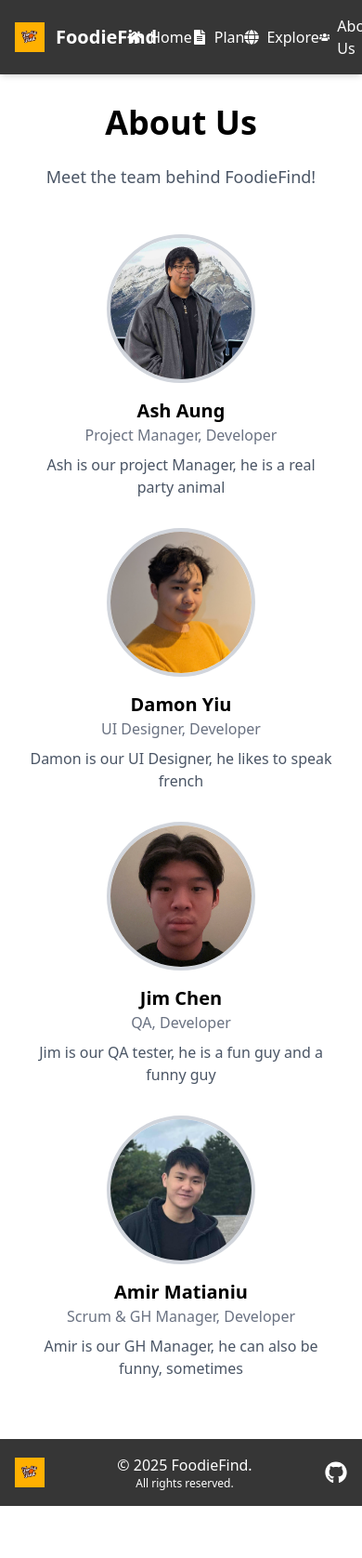
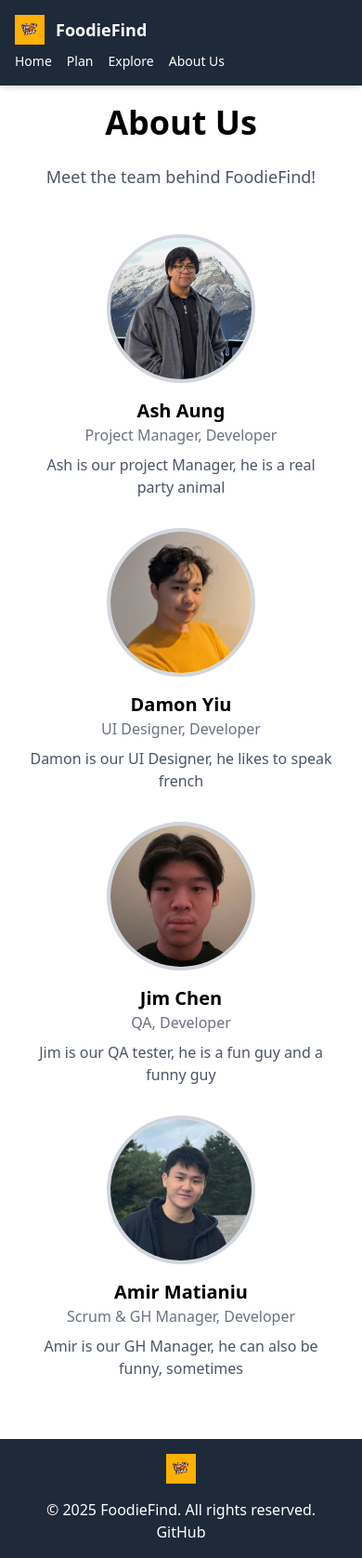
Before and after one commit to CMPT-276-SPRING-2025/final-project-12-woods, a React (Vite) app in the folder foodiefind/: page /about in a window 390 px wide. Shown: the whole page at 93% size. Before the commit the page ends 1620 px from the top, so only its background shows below. Built offline with nearby package versions, Linux system fonts and the light colour scheme.

Commit message:
optimizing for mobile
optimized for mobile

```diff
--- a/foodiefind/src/App.jsx
+++ b/foodiefind/src/App.jsx
@@ -13,33 +13,18 @@ function App() {
       {/* Add flex container and ensure it fills the viewport */}
       <div className="flex flex-col min-h-screen">
         {/* Navigation - Changed to specific hex color #363636 */}
-        <nav className="py-4 shadow-md fixed w-full top-0 z-10" style={{ backgroundColor: '#363636' }}>
-          <div className="container mx-auto flex items-center justify-evenly px-4">
-            {/* Logo/Brand as a homepage link */}
-            <Link to="/" className="flex items-center hover:!text-orange-500">
+        <nav className="py-4 shadow-md fixed w-full top-0 z-10 bg-gray-800">
+          <div className="container mx-auto flex flex-wrap items-center justify-between px-4">
+            <Link to="/" className="flex items-center hover:text-orange-500">
               <img src="/Foodie.png" alt="FoodieFind Logo" className="h-8 w-8 mr-3" />
-              <span className="text-white text-xl font-bold">FoodieFind</span>
+              <span className="text-white text-lg sm:text-xl font-bold">FoodieFind</span>
             </Link>
-
-            {/* Home */}
-            <Link to="/" className="!text-white hover:!text-orange-500 flex items-center">
-              <FaHome className="mr-2" /> Home
-            </Link>
-
-            {/* Plan */}
-            <Link to="/plan" className="!text-white hover:!text-orange-500 flex items-center">
-              <FaFileAlt className="mr-2" /> Plan
-            </Link>
-
-            {/* Explore */}
-            <Link to="/explore" className="!text-white hover:!text-orange-500 flex items-center">
-              <FaGlobe className="mr-2" /> Explore
-            </Link>
-
-            {/* About Us */}
-            <Link to="/about" className="!text-white hover:!text-orange-500 flex items-center">
-              <FaUsers className="mr-2" /> About Us
-            </Link>
+            <div className="flex flex-wrap gap-4 mt-2 sm:mt-0">
+              <Link to="/" className="text-white hover:text-orange-500 text-sm sm:text-base">Home</Link>
+              <Link to="/plan" className="text-white hover:text-orange-500 text-sm sm:text-base">Plan</Link>
+              <Link to="/explore" className="text-white hover:text-orange-500 text-sm sm:text-base">Explore</Link>
+              <Link to="/about" className="text-white hover:text-orange-500 text-sm sm:text-base">About Us</Link>
+            </div>
           </div>
         </nav>
 
@@ -54,26 +39,21 @@ function App() {
         </div>
 
         {/* Footer - Matching navigation bar style */}
-         <footer className="py-4 shadow-md w-full mt-auto" style={{ backgroundColor: '#363636' }}>
-          <div className="container mx-auto flex items-center justify-between px-4">
-            {/* Logo/Favicon */}
-            <div className="flex items-center">
+        <footer className="py-4 bg-gray-800 text-white mt-auto">
+          <div className="container mx-auto flex flex-col sm:flex-row items-center justify-between px-4">
+            <div className="flex items-center mb-4 sm:mb-0">
               <img src="/Foodie.png" alt="FoodieFind Logo" className="h-8 w-8" />
             </div>
-
-            <div className="text-white flex flex-col items-center">
-              <div>© 2025 FoodieFind.</div>
-              <div className="text-xs">All rights reserved.</div>
+            <div className="text-center sm:text-left">
+              <p>© 2025 FoodieFind. All rights reserved.</p>
             </div>
-
-            {/* GitHub button */}
             <a
               href="https://github.com/CMPT-276-SPRING-2025/final-project-12-woods"
               target="_blank"
               rel="noopener noreferrer"
-              className="!text-white hover:!text-orange-500 flex items-center"
+              className="text-white hover:text-orange-500"
             >
-              <FaGithub className="text-2xl" />
+              GitHub
             </a>
           </div>
         </footer>
--- a/foodiefind/src/pages/About.jsx
+++ b/foodiefind/src/pages/About.jsx
@@ -22,7 +22,7 @@ const teamMembers = [
   {
     name: "Amir Matianiu",
     role: "Scrum & GH Manager, Developer",
-    image: "/profiles/Amir.jpg",
+    image: "/profiles/Amir.jpg", // Ensure this path is correct
     description: "Amir is our GH Manager, he can also be funny, sometimes",
   },
 ];
--- a/foodiefind/src/pages/Explore Page/Explore.jsx
+++ b/foodiefind/src/pages/Explore Page/Explore.jsx
@@ -22,7 +22,7 @@ function Explore() {
   }, []);
 
   return (
-    <div className="bg-black">
+    <div className="bg-black overflow-hidden">
       <div>
         <video
           className="w-full h-auto"
@@ -34,9 +34,9 @@ function Explore() {
         ></video>
       </div>
       <div className="flex flex-col">
-        <div className="gap-4 justify-center items-center m-20">
+        <div className="gap-4 justify-center items-center m-5 sm:m-10">
           <h2
-            className="text-white text-6xl mb-20 text-center fade-in"
+            className="text-white text-4xl sm:text-6xl mb-10 text-center fade-in"
             style={{
               position: "sticky",
               top: "64px", // Adjusted to account for the navigation bar height
@@ -51,9 +51,9 @@ function Explore() {
           </h2>
           <CuisineList />
         </div>
-        <div className="mt-10 m-20">
+        <div className="mt-10 m-5 sm:m-10">
           <h2
-            className="text-white text-6xl mb-15 text-center fade-in"
+            className="text-white text-4xl sm:text-6xl mb-10 text-center fade-in"
             style={{
               position: "sticky",
               top: "64px", // Adjusted to account for the navigation bar height
@@ -68,9 +68,9 @@ function Explore() {
           </h2>
           <Blog />
         </div>
-        <div className="mt-10 m-20">
+        <div className="mt-10 m-5 sm:m-10">
           <h2
-            className="text-white text-6xl mb-15 text-center fade-in"
+            className="text-white text-4xl sm:text-6xl mb-10 text-center fade-in"
             style={{
               position: "sticky",
               top: "64px", // Adjusted to account for the navigation bar height
--- a/foodiefind/src/pages/Gemini.jsx
+++ b/foodiefind/src/pages/Gemini.jsx
@@ -44,28 +44,24 @@ function Gemini() {
   };
 
   return (
-    <div className="mx-auto w-1/2 shadow-2xl ">
+    <div className="mx-auto w-full sm:w-3/4 lg:w-1/2 shadow-2xl">
       <div className="bg-white w-full shadow-lg border border-gray-300 rounded-lg overflow-hidden">
-        {/* Logo Header */}
-        <div className="bg-purple-800  text-white p-4 text-center">
-          <div className="text-2xl font-bold">FoodieFind</div>
+        <div className="bg-purple-800 text-white p-4 text-center">
+          <div className="text-lg sm:text-2xl font-bold">FoodieFind</div>
         </div>
-
-        <div className="p-4 h-96 overflow-y-auto">
+        <div className="p-4 h-64 sm:h-96 overflow-y-auto">
           {messages.map((msg, index) => (
             <div key={index} className={`flex ${msg.user ? 'justify-end' : 'justify-start'} mb-2`}>
-              <div className={`rounded-lg p-2 shadow-xl overflow-x-hidden flex flex-wrap ${msg.user ? 'bg-blue-500 text-white' : 'bg-gray-200'}`}>
-                <ReactMarkdown>
-                  {msg.text}
-                </ReactMarkdown>
+              <div className={`rounded-lg p-2 shadow-xl ${msg.user ? 'bg-blue-500 text-white' : 'bg-gray-200'}`}>
+                <ReactMarkdown>{msg.text}</ReactMarkdown>
               </div>
             </div>
           ))}
-            {loading && (
-                <div className="flex justify-center">
-                <div className="animate-spin rounded-full h-10 w-10 border-t-2 border-b-2 border-blue-500"></div>
-                </div>
-            )}
+          {loading && (
+            <div className="flex justify-center">
+              <div className="animate-spin rounded-full h-10 w-10 border-t-2 border-b-2 border-blue-500"></div>
+            </div>
+          )}
         </div>
         <div className="p-4 border-t border-gray-200 flex">
           <input
--- a/foodiefind/src/pages/Home.jsx
+++ b/foodiefind/src/pages/Home.jsx
@@ -128,22 +128,19 @@ function Home() {
   };
 
   return (
-    <div className='w-full h-full relative group'>
-      {/* Background image container with fixed aspect ratio */}
-      <div className='w-full aspect-[16/9] relative overflow-hidden'>
+    <div className="w-full h-full relative group">
+      <div className="w-full aspect-[16/9] relative overflow-hidden">
         <div
           style={{ backgroundImage: `url(${slides[currentIndex].url})` }}
-          className='w-full h-full bg-center bg-cover duration-500 absolute inset-0'
+          className="w-full h-full bg-center bg-cover duration-500 absolute inset-0"
         ></div>
-
-        {/* Text animation with flip effect */}
-        <div className='absolute top-[35%] left-1/2 transform -translate-x-1/2 -translate-y-1/2 text-white flex flex-col items-center'>
+        <div className="absolute top-[35%] left-1/2 transform -translate-x-1/2 -translate-y-1/2 text-white flex flex-col items-center">
           <FlipLink href="#">Foodie Find</FlipLink>
           <TypeAnimation
             sequence={['Discover your inner Foodie', 2000, 'Explore new options', 2000, 'Try new spots never seen before', 2000]}
             wrapper="p"
             speed={1}
-              className='mt-8 text-4xl md:text-5xl lg:text-6xl font-bold'
+            className="mt-8 text-lg sm:text-2xl md:text-4xl font-bold text-center"
             repeat={Infinity}
           />
         </div>
@@ -177,17 +174,12 @@ function Home() {
         </div>
       </div>
 
-      <div>
-
-
-        {/* Map and Chatbot container */}
-        <div className="w-full mt-4 relative flex justify-center">
-          <div className="w-1/2 h-200">
+      <div className="flex flex-col md:flex-row gap-4 mt-4 px-4">
+        <div className="w-full md:w-1/2">
           <Gemini />
         </div>
-          <div className="w-1/2 h-100 md:h-[500px] lg:h-[700px]">
+        <div className="w-full md:w-1/2">
           <GoogleMaps />
-          </div>
         </div>
       </div>
     </div>
```
Also changed, not shown: foodiefind/src/pages/GoogleMaps.jsx (+10 -21 lines). Lines whose indentation alone changed are shown as unchanged.
